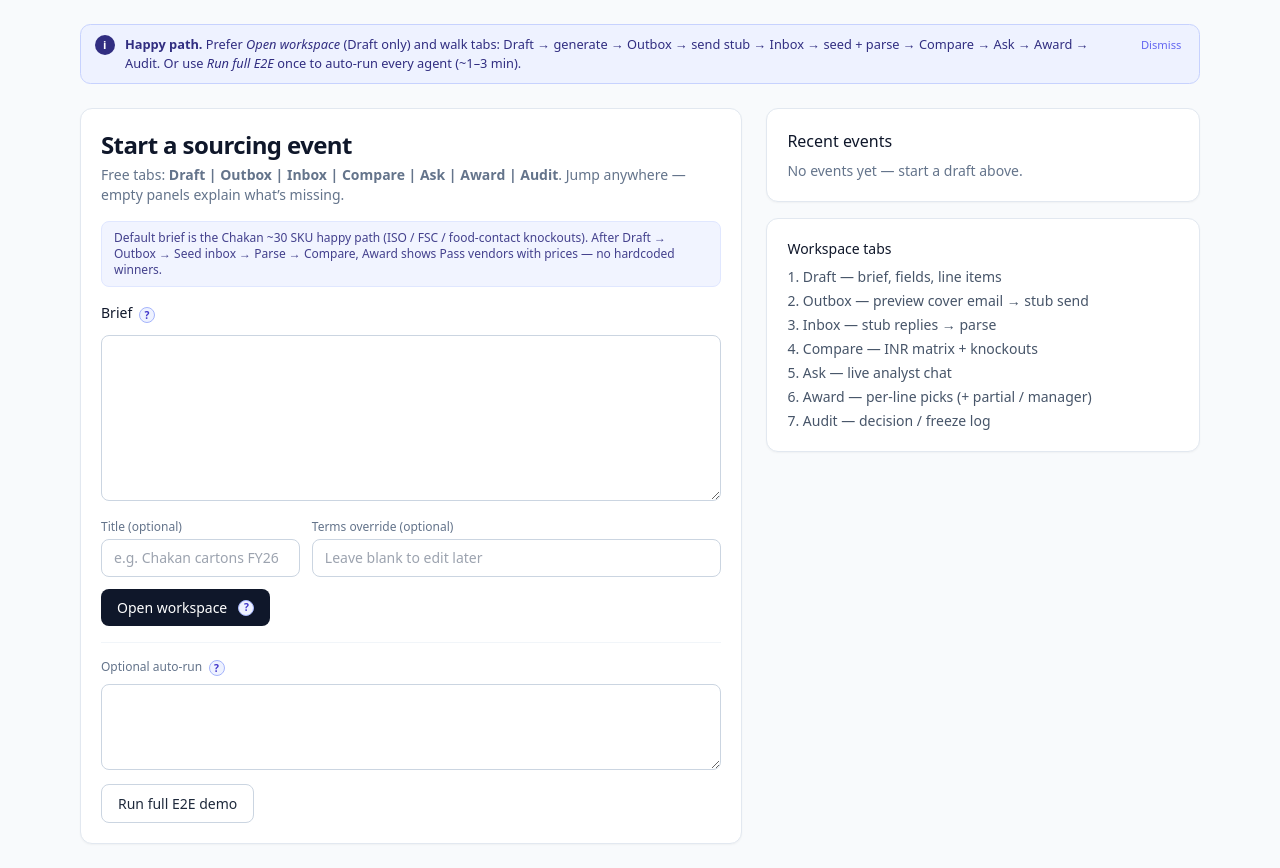
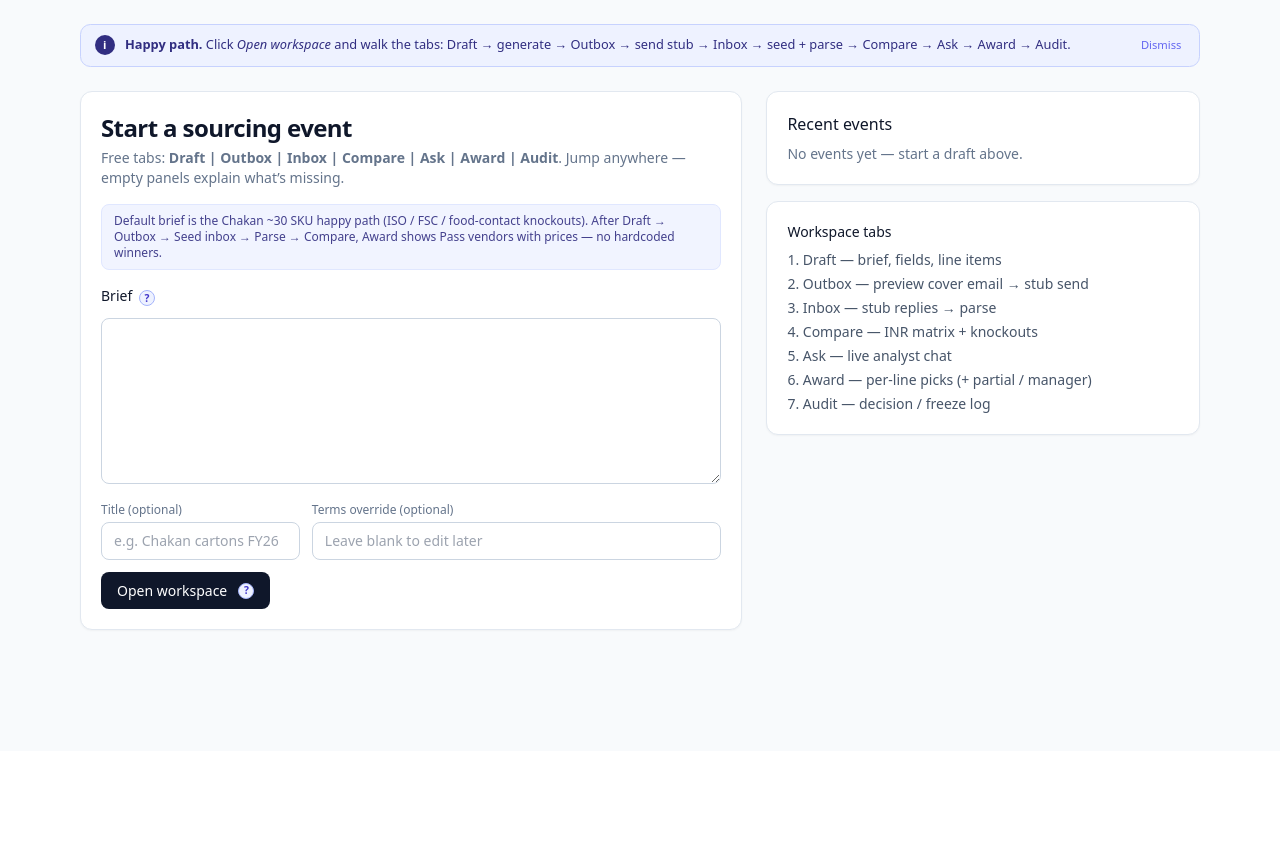
Before and after one commit to Anirudhmen94/Aerchainfinal, a FastAPI app: template templates/crew/index.html in a window 1280 px wide. Shown: the part 49-917 px from the top of the page. After the commit the page ends 680 px from the top, so only its background shows below. Run offline with FastAPI, Linux system fonts and the light colour scheme; the template is opened without the code that fills it, so the values that code supplies are empty; some libraries are stand-ins or nearby versions.

Commit message:
Home: remove Run full E2E — demos use free tabs only

```diff
--- a/templates/crew/index.html
+++ b/templates/crew/index.html
@@ -4,9 +4,8 @@
 <div id="quick-start" class="mb-6 tip-banner" data-tip-key="home" role="note">
   <span class="tip-icon" aria-hidden="true">i</span>
   <div class="tip-body">
-    <strong>Happy path.</strong> Prefer <em>Open workspace</em> (Draft only) and walk tabs:
+    <strong>Happy path.</strong> Click <em>Open workspace</em> and walk the tabs:
     Draft → generate → Outbox → send stub → Inbox → seed + parse → Compare → Ask → Award → Audit.
-    Or use <em>Run full E2E</em> once to auto-run every agent (~1–3 min).
   </div>
   <button type="button" class="tip-dismiss" id="qs-dismiss" aria-label="Dismiss tip">Dismiss</button>
 </div>
@@ -46,18 +45,6 @@
         <span class="tip-q" tabindex="0" role="img" aria-label="Draft only — recommended demo path" data-tip="Draft-only start. You drive each tab: generate → Outbox → Inbox → Compare → Award.">?</span>
       </button>
     </form>
-    <div class="border-t border-slate-100 pt-4">
-      <p class="text-xs text-slate-500 mb-2">
-        Optional auto-run
-        <span class="tip-q" tabindex="0" role="img" aria-label="Tip: E2E runs all agents in one shot" data-tip="Runs Draft→Outbox→Inbox→Compare→Ask→Award in one shot. Useful as a smoke test; prefer free tabs for live demos.">?</span>
-      </p>
-      <form method="post" action="/crew/run-e2e" class="space-y-2" id="e2e-form">
-        <textarea name="brief" rows="3" class="w-full rounded-lg border border-slate-300 p-3 text-sm">{{ example_brief }}</textarea>
-        <button class="btn-sec" type="submit" id="e2e-btn" title="Auto-run full crew end-to-end (~1–3 min with Claude)">
-          Run full E2E demo
-        </button>
-      </form>
-    </div>
   </div>
   <div class="md:col-span-2 space-y-4">
     <div class="card">
@@ -89,10 +76,4 @@
     </div>
   </div>
 </section>
-<script>
-  document.getElementById('e2e-form')?.addEventListener('submit', function () {
-    const b = document.getElementById('e2e-btn');
-    if (b) { b.disabled = true; b.textContent = 'Running full crew…'; }
-  });
-</script>
 {% endblock %}
```
